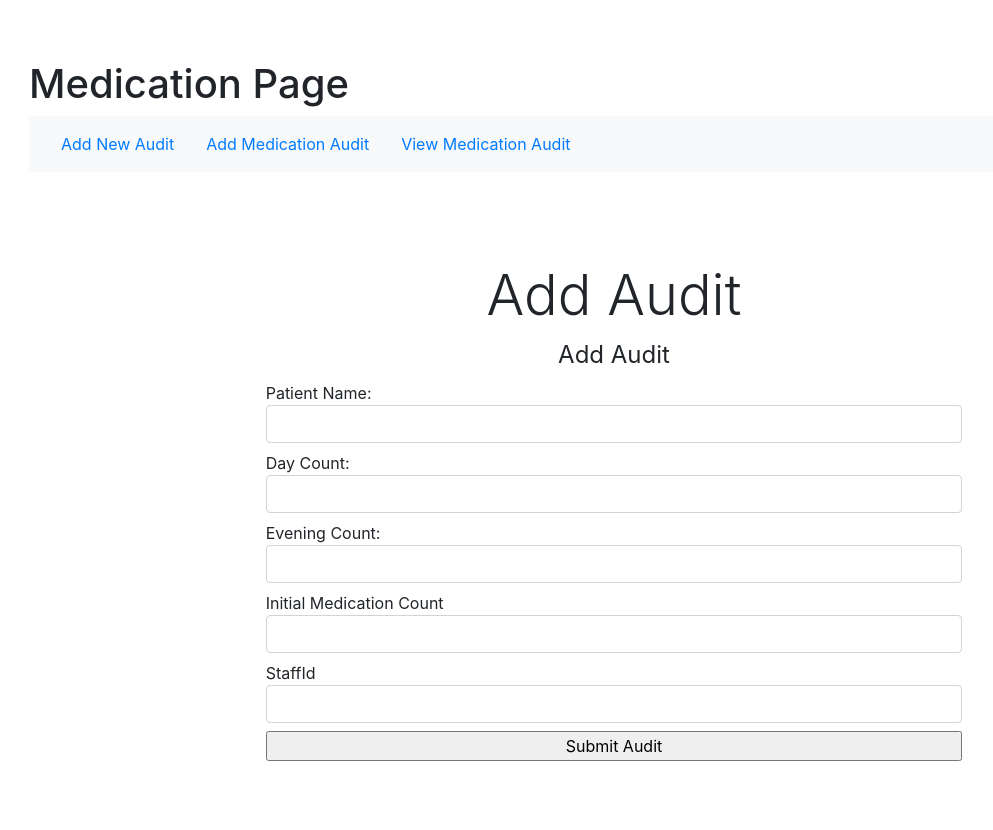
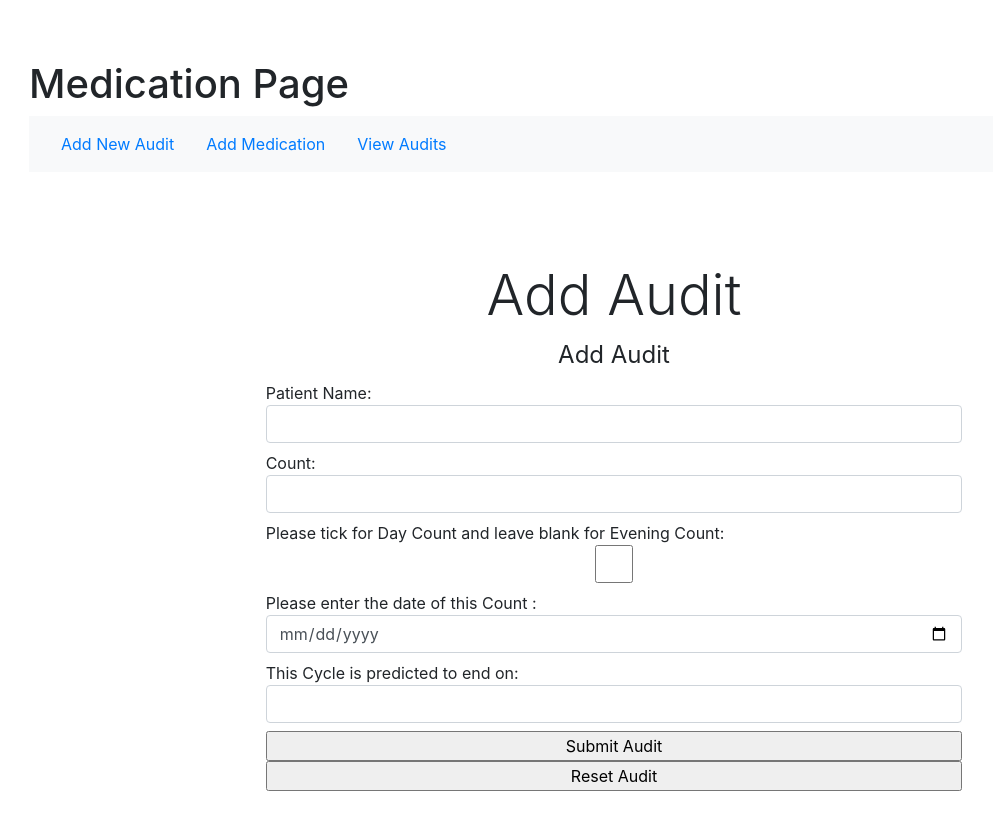
Before and after one commit to pmarshall111/CS2001Group3-FrontEnd, a React (Create React App) app: page /audit in a window 1280 px wide. Shown: the top 830 px of the page, without its empty margins (11-1004 px from the left). Built offline with nearby package versions, Linux system fonts and the light colour scheme.

Commit message:
changes with new updates
database updates included

Co-Authored-By: Syntyche Mumbaya <74577375+synmx@users.noreply.github.com>

```diff
--- a/src/App.js
+++ b/src/App.js
@@ -3,6 +3,7 @@ import {Link, Switch, Route, BrowserRouter as Router } from "react-router-dom";
 import ViewAudit from "./medication/viewAudit/ViewAudit";
 import AddMedication from "./medication/medication/AddMedication";
 import AddAudit from "./medication/audit/AddAudit";
+import View from "./medication/viewAudit/View";
 import './App.css';
 
 
@@ -14,13 +15,15 @@ class App extends Component {
           <h1 className="header">Medication Page</h1>
           <nav class="navbar navbar-expand-lg navbar-light bg-light">
               <Link to={'/audit'} className="nav-link">Add New Audit</Link>
-              <Link to={'/addMedication'} className="nav-link">Add Medication Audit</Link>
-              <Link to={'/viewAudit'} className="nav-link">View Medication Audit</Link>
+              <Link to={'/addMedication'} className="nav-link">Add Medication</Link>
+              <Link to={'/view'} className="nav-link">View Audits</Link>
+
           </nav>
           <Switch>
               <Route path='/viewAudit' component={ViewAudit} />
               <Route path='/addMedication' component={AddMedication} />
               <Route path='/audit' component={AddAudit} />
+              <Route path='/viewAudit' component={View} />
           </Switch>
         </div>
       </Router>
--- a/src/medication/audit/AddAudit.js
+++ b/src/medication/audit/AddAudit.js
@@ -2,21 +2,27 @@
 import React, { Component, useEffect, useState } from 'react'
 import 'bootstrap/dist/css/bootstrap.min.css';
 import ReactDOM from 'react-dom'
+
 
 class AddAudit extends React.Component {
   constructor(props) {
     super(props);
     this.state = {
       audits: [],
-      name: '',
-      dayCount: '',
-      eveningCount: '',
-      staffId: '',
-      initialMedicationCount: ''
+      isMorningCount: '',
+      countDoneOnDate: '',
+      cyclePredictedToEndOn: '',
+      count: ''
     };
 
     this.create = this.create.bind(this);
     this.handleChange = this.handleChange.bind(this);
+  }
+
+  createAudit = (auditCount) => {
+    this.setState(prevState => ({
+      audits: [prevState.isMorningCount, prevState.countDoneOnDate, prevState.cyclePredictedToEndOn, prevState.count]
+    }));
   }
 //   componentDidMount() {
 //     // get all entities - GET
@@ -46,11 +52,10 @@ class AddAudit extends React.Component {
     "accept": "application/json"
   },
   "body": JSON.stringify({
-    name: this.state.name,
-    dayCount: this.state.dayCount,
-    eveningCount: this.state.eveningCount,
-    initialMedicationCount: this.state.initialMedicationCount,
-    staffId: this.state.staffId
+    isMorningCount: this.state.isMorningCount,
+    countDoneOnDate: this.state.countDoneOnDate,
+    cyclePredictedToEndOn: this.state.cyclePredictedToEndOn,
+    count: this.state.count
   })
 })
 .then(response => response.json())
@@ -67,6 +72,13 @@ class AddAudit extends React.Component {
   handleChange(changeObject) {
     this.setState(changeObject)
   }
+
+  handleReset = () =>{
+    document.querySelectorAll('input');
+    this.setState({
+      audits:[{}]
+    });
+  };
 
   render() {
     return (
@@ -89,42 +101,43 @@ class AddAudit extends React.Component {
                     required
                     />
                 </label>
-                <label htmlFor="dayCount">
-                  Day Count:
+                <label htmlFor="count">
+                  Count:
                   <input
-                    name="dayCount"
-                    id="dayCount"
+                    name="count"
+                    id="count"
                     type="number"
                     className="form-control"
-                    value={this.state.dayCount}
-                    onChange={(e) => this.handleChange({ dayCount: e.target.value })}
+                    value={this.state.count}
+                    onChange={(e) => this.handleChange({ count: e.target.value })}
                     required
                     />
                 </label>
-                <label htmlFor="eveningCount">
-                  Evening Count:
+                <label htmlFor="isMorningCount">
+                  Please tick for Day Count and leave blank for Evening Count:
                   <input
-                    name="eveningCount"
-                    id="eveningCount"
-                    type="number"
+                    name="isMorningCount"
+                    id="isMorningCount"
+                    type="checkbox"
                     className="form-control"
-                    value={this.state.eveningCount}
-                    onChange={(e) => this.handleChange({ eveningCount: e.target.value })}
+                    value={this.state.isMorningCount}
+                    onChange={(e) => this.handleChange({ count: e.target.value })}
+                    required
                     />
                 </label>
-                <label htmlFor="initialMedicationCount">
-                  Initial Medication Count
+                <label htmlFor="countDoneOnDate">
+                  Please enter the date of this Count :
                   <input
-                    name="initialMedicationCount"
-                    id="initialMedicationCount"
-                    type="number"
+                    name="countDoneOnDate"
+                    id="countDoneOnDate"
+                    type="date"
                     className="form-control"
-                    value={this.state.initialMedicationCount}
-                    onChange={(e) => this.handleChange({ initialMedicationCount: e.target.value })}
+                    value={this.state.countDoneOnDate}
+                    onChange={(e) => this.handleChange({ countDoneOnDate: e.target.value })}
                     />
                 </label>
-                <label htmlFor="staffId">
-                  StaffId
+                <label htmlFor="cyclePredictedToEndOn">
+                  This Cycle is predicted to end on:
                   <input
                     name="staffId"
                     id="staffId"
@@ -135,13 +148,21 @@ class AddAudit extends React.Component {
                     />
                 </label>
                 <input type="submit" value="Submit Audit" onClick={(e) => this.create(e)}/>
+                <input type="reset" value="Reset Audit" />
               </form>
             </div>
           </div>
+
         </div>
+
     );
+
+
   }
 }
+
+
+
 // let domContainer = document.querySelector('#App');
 // ReactDOM.render(<AuditPreview />, domContainer);
 
--- a/src/medication/medication/AddMedication.css
+++ b/src/medication/medication/AddMedication.css
@@ -0,0 +1,15 @@
+.AddMedication{
+  text-align: center;
+}
+
+
+div {
+  padding-top: 30px;
+  padding-right: 30px;
+  padding-bottom: 300px;
+  padding-left: 20px;
+}
+
+form{
+  padding-top: 20px;
+}
--- a/src/medication/medication/AddMedication.js
+++ b/src/medication/medication/AddMedication.js
@@ -74,6 +74,7 @@ class AddMedication extends React.Component {
 
     render() {
         return (
+
             <Form>
 
                 <Form.Label>Medication Name</Form.Label>
--- /dev/null
+++ b/src/medication/viewAudit/View.js
@@ -0,0 +1,44 @@
+import React, { Component } from 'react';
+
+class View extends Component{
+  constructor(props){
+    super(props);
+
+    this.state ={
+      audits: [],
+    };
+  }
+
+    componentDidMount() {
+      // get all entities - GET
+      fetch("http://localhost:8080", {
+    "method": "GET",
+    "headers": {
+      'Content-Type': 'application/json',
+    }
+  })
+  .then(response => response.json())
+  .then(response => {
+    this.setState({
+      audits: response
+    })
+  })
+  .catch(err => { console.log(err);
+  });
+
+    }
+
+  render(){
+    return(
+      <div className="container">
+        <div className="row justify-content-center">
+          <div className="col-md-8">
+            <h1 className="display-4 text-center">Add Audit</h1>
+          </div>
+        </div>
+      </div>
+    );
+  }
+}
+
+export default View;
```
Also changed, not shown: 2 other files (tests, documents, lock files or other folders).
